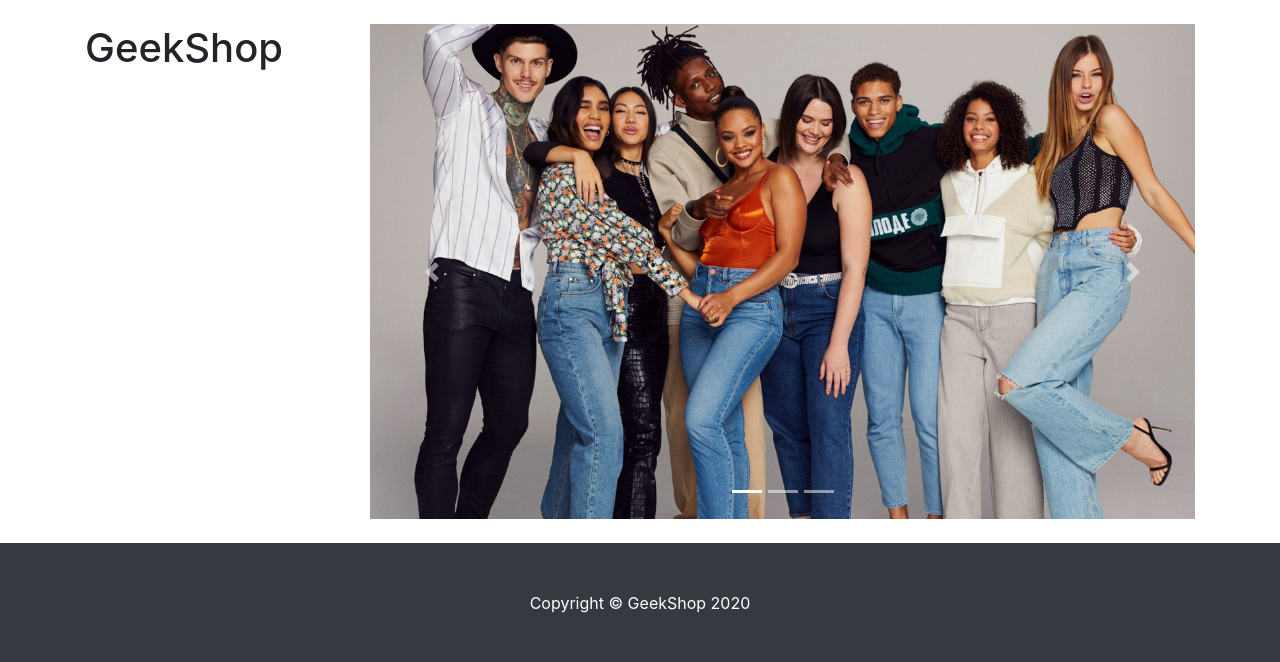
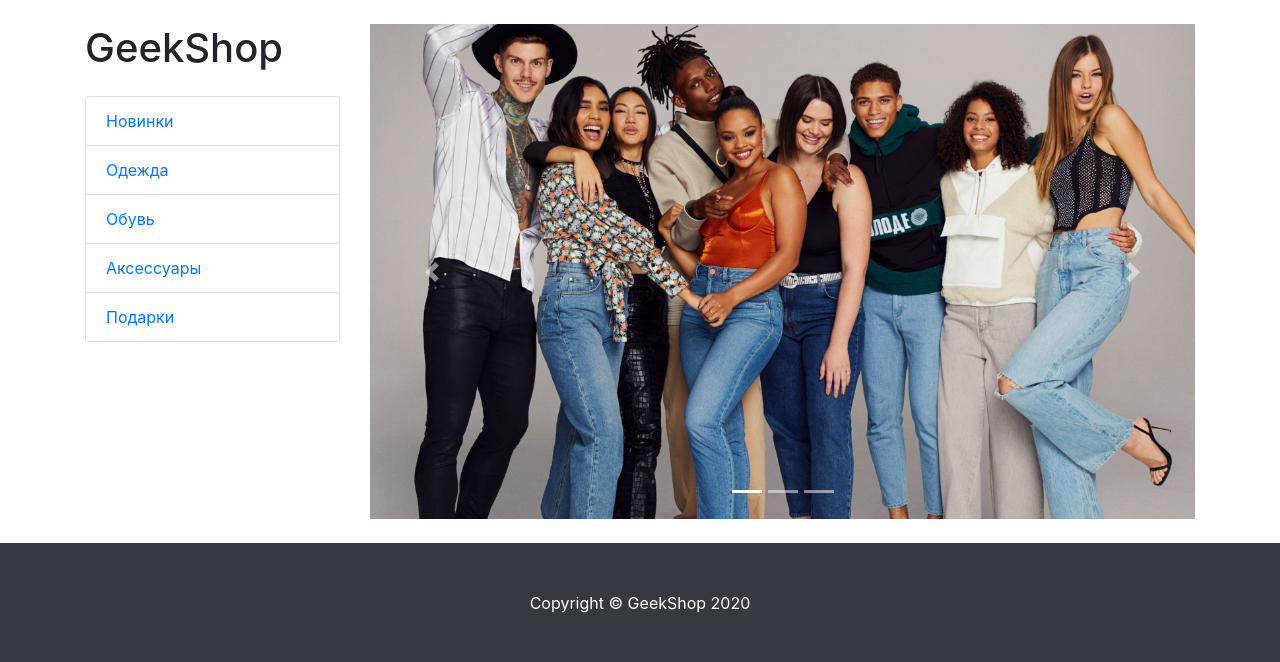
Before and after one commit to Natalia-Nov/ProjectDjangoShop, a Django app: page /products/ in a window 1280 px wide. Shown: the part 56-718 px from the top of the page. Run offline with Django 3.2, Linux system fonts and the light colour scheme; data that the repository does not hold is empty; some libraries are stand-ins or nearby versions.

Commit message:
исправления - старое меню вернула, с шаблоном никак не хочет нароботь

```diff
--- a/mainapp/templates/mainapp/products.html
+++ b/mainapp/templates/mainapp/products.html
@@ -13,19 +13,32 @@
     <!-- Page Content -->
     <div class="container">
 
-    <div class="row">
+<div class="row">
 
         <div class="col-lg-3">
 
             <h1 class="my-4">GeekShop</h1>
             <div class="list-group">
-                {% for category in ProductCategory %}
-                    <a href="#" class="list-group-item">{{ ProductCategory.name }}</a>
-                {% endfor %}
-
+                <a href="#" class="list-group-item">Новинки</a>
+                <a href="#" class="list-group-item">Одежда</a>
+                <a href="#" class="list-group-item">Обувь</a>
+                <a href="#" class="list-group-item">Аксессуары</a>
+                <a href="#" class="list-group-item">Подарки</a>
             </div>
 
         </div>
+        <!-- /.col-lg-3 -->
+
+<!--
+    <div class="row">
+        <div class="col-lg-3">
+            <h1 class="my-4">GeekShop</h1>
+               {% for category in categorys %}
+                    <div class="list-group">
+                        <a href="#" class="list-group-item">{{ProductCategory.name}}</a>
+                    </div>
+                {% endfor %}
+        </div>-->
         <!-- /.col-lg-3 -->
 
         <div class="col-lg-9">
--- a/mainapp/views.py
+++ b/mainapp/views.py
@@ -10,11 +10,11 @@ def products(request):
     }
     return render(request, 'mainapp/products.html', context=context)
 
-def category(request):
-    context = {
-        'category': ProductCategory.objects.all(),
-    }
-    return render(request, 'mainapp/products.html', context=context)
+#def category(request):
+#    context = {
+#        'categorys': ProductCategory.objects.all(),
+#    }
+#    return render(request, 'mainapp/products.html', context=context)
 
 def test_context(request):
     context = {
```
